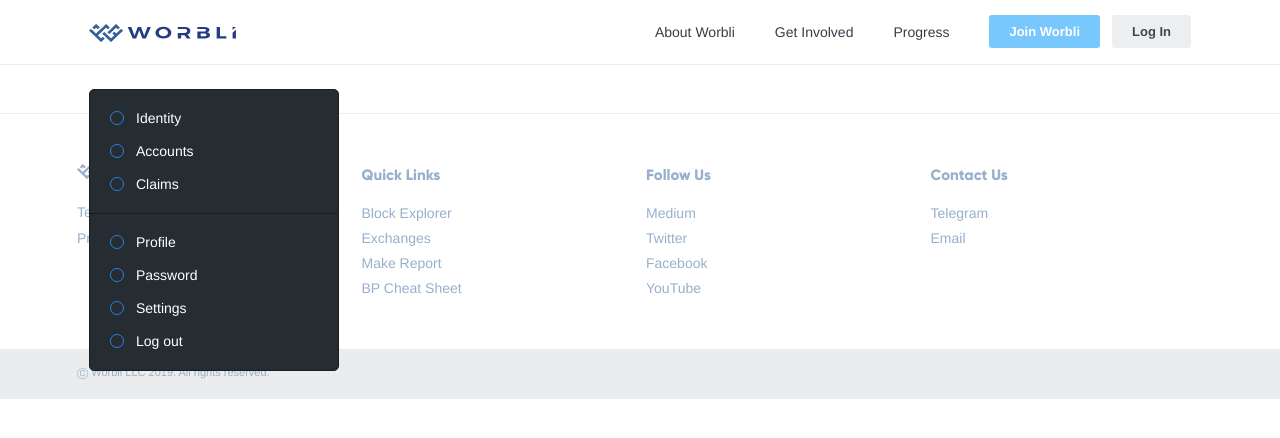
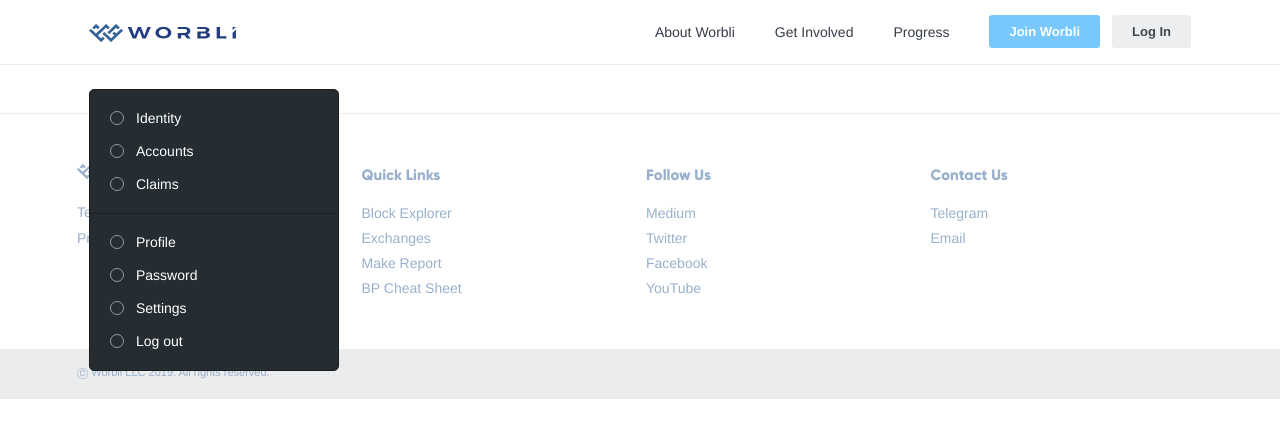
Before and after one commit to agenix/webapp-boilerplate, a React (Create React App) app: page /who in a window 1280 px wide. Shown: the top 438 px of the page. Built offline with nearby package versions, Linux system fonts and the light colour scheme.

Commit message:
hover state

```diff
--- a/src/scss/components/sidenav.scss
+++ b/src/scss/components/sidenav.scss
@@ -33,7 +33,7 @@
             content: '';
             height: 12px;
             width: 12px;
-            border: 1px solid #3080E2;
+            border: 1px solid #9B9B9B;
             border-radius: 50%;
             display: block;
             position: relative;
@@ -48,17 +48,18 @@
             content: '';
             height: 12px;
             width: 12px;
-            background-color: #3080E2;
+            border: 1px solid #3080E2;
             border-radius: 50%;
             display: block;
-            border: 1px solid transparent;
         }
         .nav-selected {
             background-color: #21282D;
             color: #3080E2;
+
         }
         .nav-selected::before {
             background-color: #3080E2;
+            border: 1px solid transparent;
         }
     }
 
```
